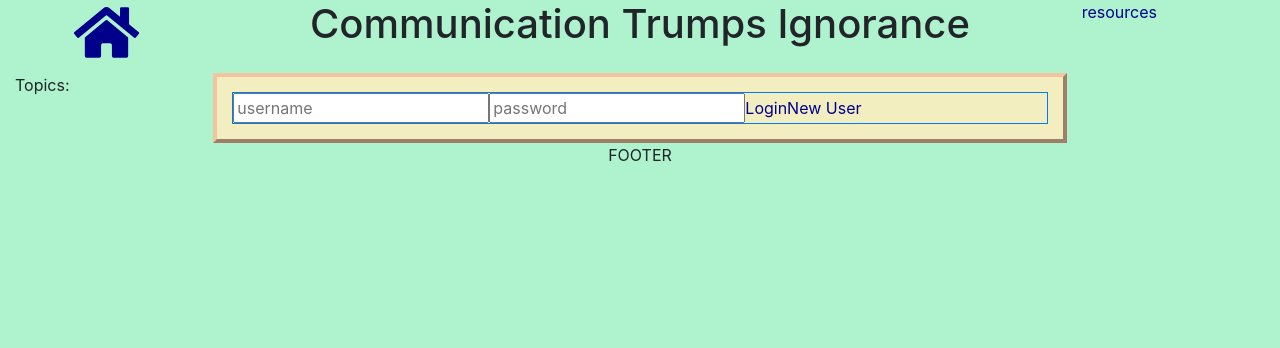
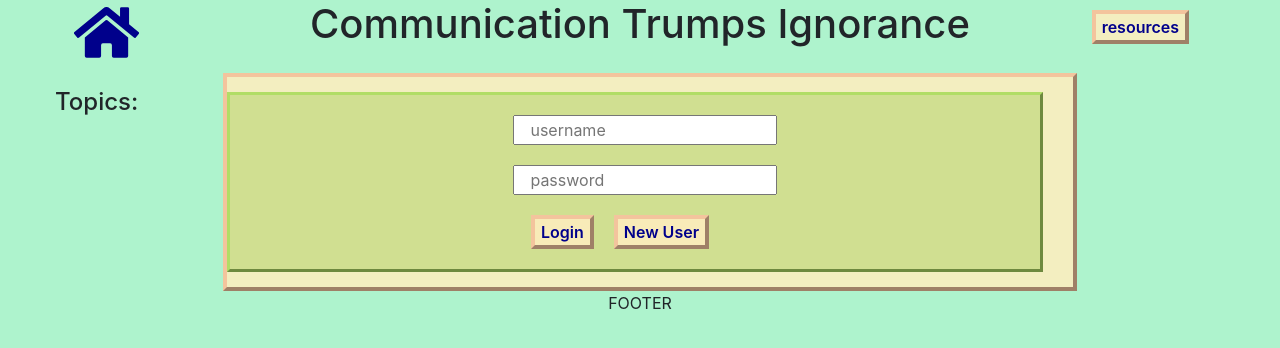
Before and after one commit to DECronin/CommuniTI, a React (Create React App) app in the folder client/: page /topic/1 in a window 1280 px wide. Shown: the top 348 px of the page. Built offline with nearby package versions, Linux system fonts and the light colour scheme; no server answers.

Commit message:
no more borders and consistent styling prep

```diff
--- a/client/src/components/ActiveThread/index.js
+++ b/client/src/components/ActiveThread/index.js
@@ -31,7 +31,7 @@ function ActiveThread ({loginData}) {
     }
     function renderQuestion(thread){
         setDisplay({...displayComments, question: <>
-            <ul className="comment-wrapper border border-success" key={thread.id.toString() || '1'}>
+            <ul className="comment-wrapper" key={thread.id.toString() || '1'}>
                 <div className="row comment-header">
                     <div className="username col-10">{thread.title}</div>
                     <div className="stance col-2">{thread.stance}</div>
@@ -57,7 +57,7 @@ function ActiveThread ({loginData}) {
         } else  {
             comments.forEach(el => {
                 temp.push(<>
-                    <ul className="comment-wrapper border border-success" key={el.id.toString()}>
+                    <ul className="comment-wrapper" key={el.id.toString()}>
                         <div className="row comment-header">
                             <div className="username col-10">{el.title}</div>
                             <div className="stance col-2">{el.stance}</div>
--- a/client/src/components/Header/index.js
+++ b/client/src/components/Header/index.js
@@ -17,7 +17,8 @@ function Header({loginData}){
             <Nav loginData={loginData} />
             <header className="col-8 d-flex justify-content-center"><h1>Communication Trumps Ignorance</h1></header>
             <div className="col-2">
-                <Link id="resources-link" to="/resources">resources</Link>{loginData.loggedIn ?
+                <button><Link id="resources-link" to="/resources">resources</Link></button>
+                {loginData.loggedIn ?
                 <button id="user-logout"
                     onClick={() => logOut()}><FaSignOutAlt /> Logout
                 </button> : ''}
--- a/client/src/components/Login/index.js
+++ b/client/src/components/Login/index.js
@@ -28,12 +28,15 @@ function LoginForm({updateLogin}){
         e.preventDefault()
     }
     return (
-    <form className="form-wrapper border border-primary">
-            <input name="username" id="username" placeholder="username"></input>
-            <input name="password" id="password" placeholder="password"></input>
-            <Link onClick={(e) => formObject(e, updateLogin)} to="/">Login</Link>
-            <Link to="/newuser">New User</Link>
-            {/* / if source == userComment send to state array for display purposes else send to recommendationPend / */}
+    <form className="form-wrapper row col-12">
+        <span className="col-4"></span>
+            <input className="col-4" name="username" id="username" placeholder="username"></input>
+        <span className="col-4"></span>
+            <input className="col-4" name="password" id="password" placeholder="password"></input>
+        <span className="row col-12 flex justify-content-center">
+            <button><Link onClick={(e) => formObject(e, updateLogin)} to="/">Login</Link> </button>
+            <button><Link to="/newuser">New User</Link></button>
+        </span>
     </form> )
 }
 
--- a/client/src/components/NewThreadForm/index.js
+++ b/client/src/components/NewThreadForm/index.js
@@ -72,7 +72,7 @@ function NewThreadForm({loginData}) {
         generateTopicOptions()
     }, [])
 
-    return (<ul className="form-wrapper border border-warning" key="new">
+    return (<ul className="form-wrapper" key="new">
         <form>
             <h5>New Thread</h5>
             <div className="form-row">
--- a/client/src/components/TopicsList/index.js
+++ b/client/src/components/TopicsList/index.js
@@ -24,7 +24,7 @@ function TopicsList({loginData}){
                 let topics = result.data.sort((a, b) => alphabeticalSort(a.title, b.title));
                 topics.forEach(li => {
                     temp.push(
-                    <ul className="topic-nav" key={li.id.toString()}>
+                    <ul className="topic-nav row col-12" key={li.id.toString()}>
                         <Link
                             to={`/topic/${li.id}`}
                             className={window.location.pathname === `/topic/${li.id}` ? "nav-link active" : "nav-link"}>
@@ -42,11 +42,12 @@ function TopicsList({loginData}){
 
     return (<>
         <div className="col-left col-2">
+            <div className="row col-12 flex justify-content-center">
             {loginData.loggedIn ? <button><Link to="/newthread">New Thread</Link></button> : ''}
-            <header>Topics:</header>
+            <h4 className="row col-12 flex justify-content-center">Topics:</h4>
             <ul>
                 {topicsData.displayTopicsNav}
-            </ul>
+            </ul></div>
         </div>
     </>)
 }
--- a/client/src/components/UserBio/index.js
+++ b/client/src/components/UserBio/index.js
@@ -27,8 +27,8 @@ function UserBio({ loginData }) {
                         "Unreliable Narrator: Definition & Examples."
                         Study.com, 22 July 2015,
                         Instructor: Suzanne Sweat
-                        <a href="https://study.com/academy/lesson/unreliable-narrator-definition-examples.html">https://study.com/academy/lesson/unreliable-narrator-definition-examples.html</a>
-                        <a href="https://en.wikipedia.org/wiki/Unreliable_narrator">https://en.wikipedia.org/wiki/Unreliable_narrator</a>
+                        <a className="row col-12 flex justify-content-center" href="https://study.com/academy/lesson/unreliable-narrator-definition-examples.html">https://study.com/academy/lesson/unreliable-narrator-definition-examples.html</a>
+                        <a className="row col-12 flex justify-content-center" href="https://en.wikipedia.org/wiki/Unreliable_narrator">https://en.wikipedia.org/wiki/Unreliable_narrator</a>
                         <span className="col-2"></span>
                     </p>
                 </div>
--- a/client/src/index.css
+++ b/client/src/index.css
@@ -25,8 +25,28 @@ button{
   background-color: rgba(255, 238, 191, 0.85);
   border: 4px outset rgb(243, 196, 157);
   color: darkblue;
-  margin: 20px;
+  margin: 10px;
+  font-weight: 600;
 }
 a{
   color: darkblue;
+  font-weight: 600;
 }
+
+.col-left{
+  align-items: center;
+  height: fit-content;
+  padding: 10px;
+  margin: 5px;
+}
+
+.form-wrapper{
+  border: rgb(177, 221, 102) outset 3px !important;
+  padding: 10px;
+  background-color: rgba(173, 209, 100, 0.5);
+}
+
+#username,
+#password{
+  margin: 10px;
+}
```
